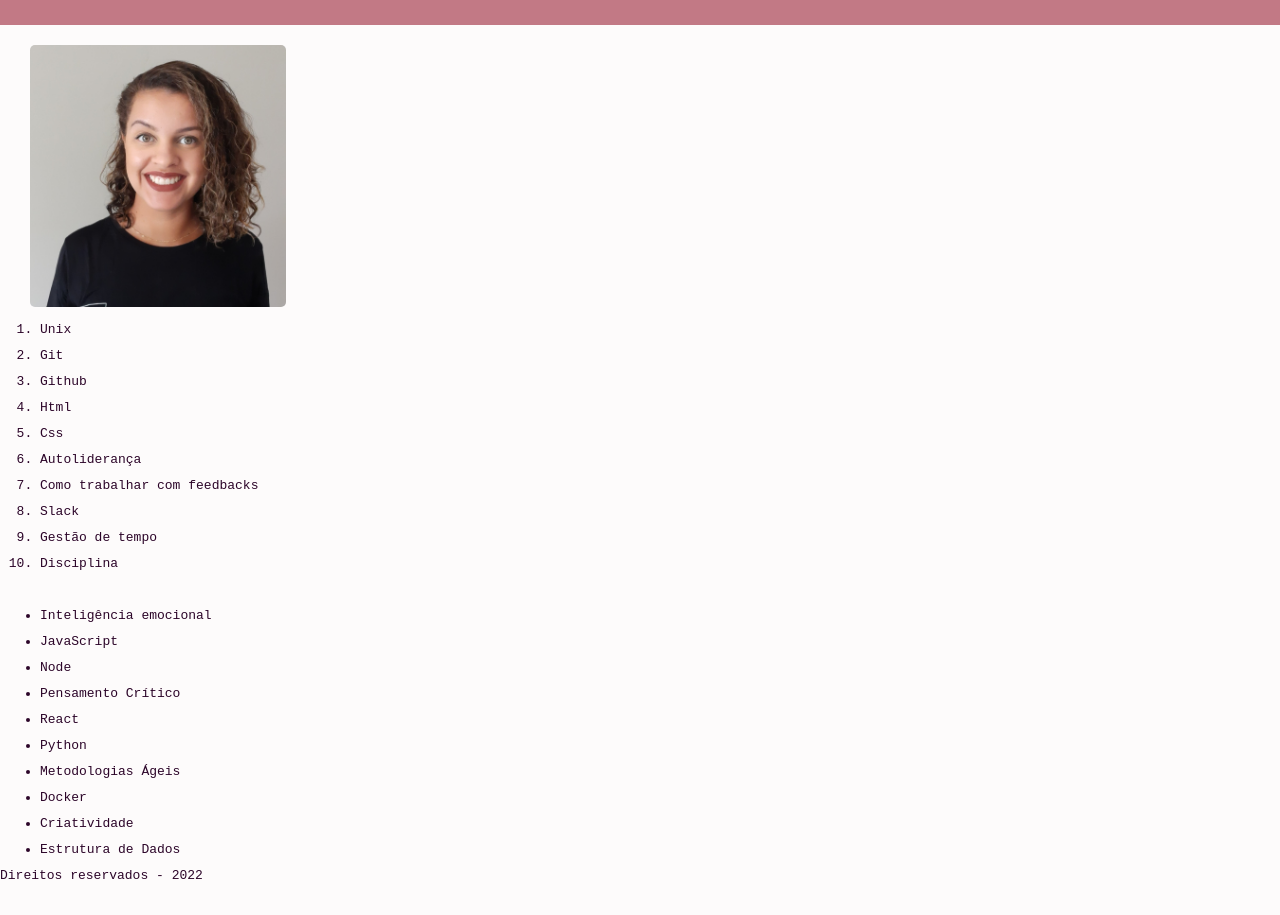
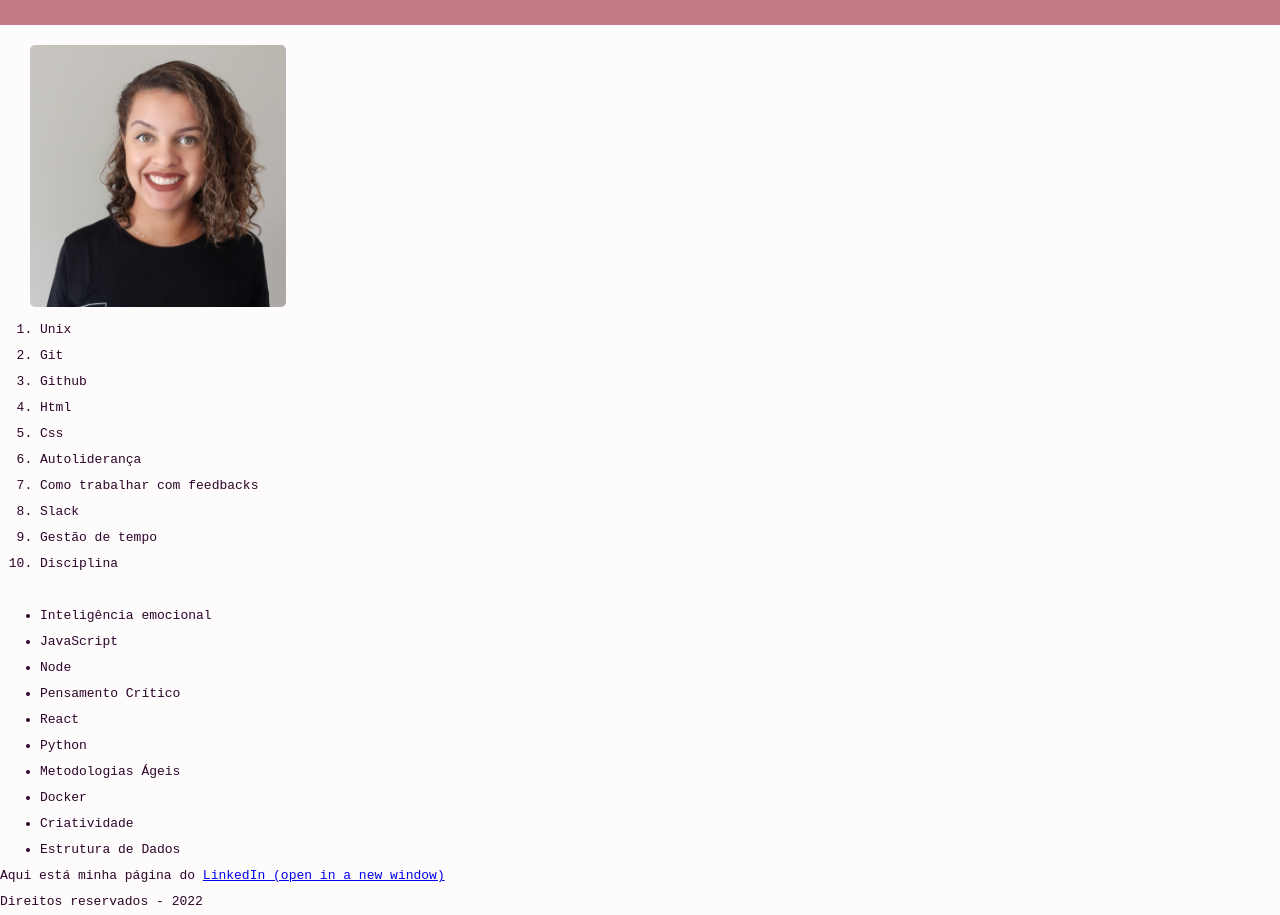
Before and after one commit to AlineSoliman/Projeto-Lessons-Lerned---Trybe, a plain HTML site: page index.html in a window 1280 px wide. Shown: the part 65-980 px from the top of the page. Before the commit the page ends 954 px from the top, so only its background shows below. Drawn offline with Linux system fonts and the light colour scheme.

Commit message:
inclui requisito 7

```diff
--- a/index.html
+++ b/index.html
@@ -41,6 +41,13 @@
                 <li>Estrutura de Dados</li>
             </ul>
         </section>
+        <section>
+            <nav>
+                <p>
+                Aqui está minha página do <a href="https://www.linkedin.com/in/alinesoliman/" target="_blank" alt="link para linkedin">LinkedIn (open in a new window)</a>
+                </p>
+            </nav>
+        </section>
         <footer id="rodape">
             Direitos reservados - 2022
         </footer>
```
